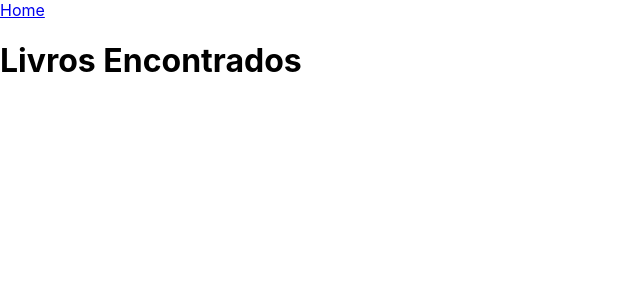
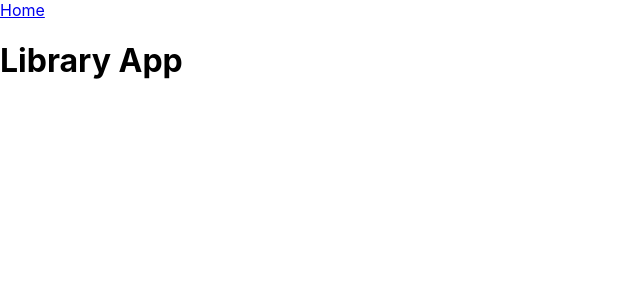
Before and after one commit to matteusfernandes/library-app, a React (Create React App) app in the folder front-end/: page /livros in a window 1280 px wide. Shown: the top 300 px of the page, without its empty margins (0-640 px from the left). Built offline with nearby package versions, Linux system fonts and the light colour scheme.

Commit message:
refactor: App test and home page

```diff
--- a/front-end/src/pages/livros/index.js
+++ b/front-end/src/pages/livros/index.js
@@ -7,7 +7,7 @@ function Login() {
       <nav>
         <Link to="/">Home</Link>
       </nav>
-      <h1>Livros Encontrados</h1>
+      <h1>Library App</h1>
     </div>
   );
 }
```
Also changed, not shown: 1 other file (tests, documents, lock files or other folders).
